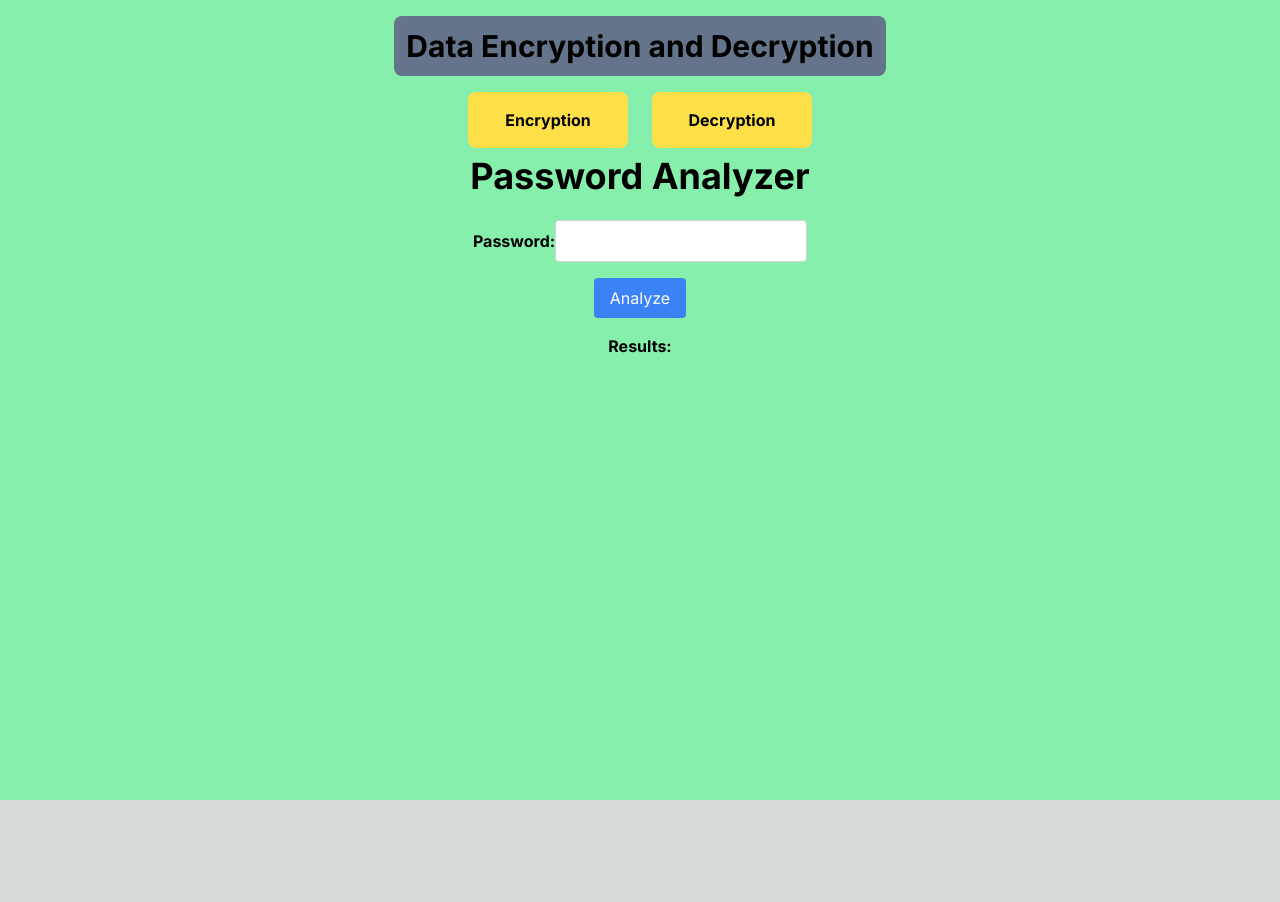
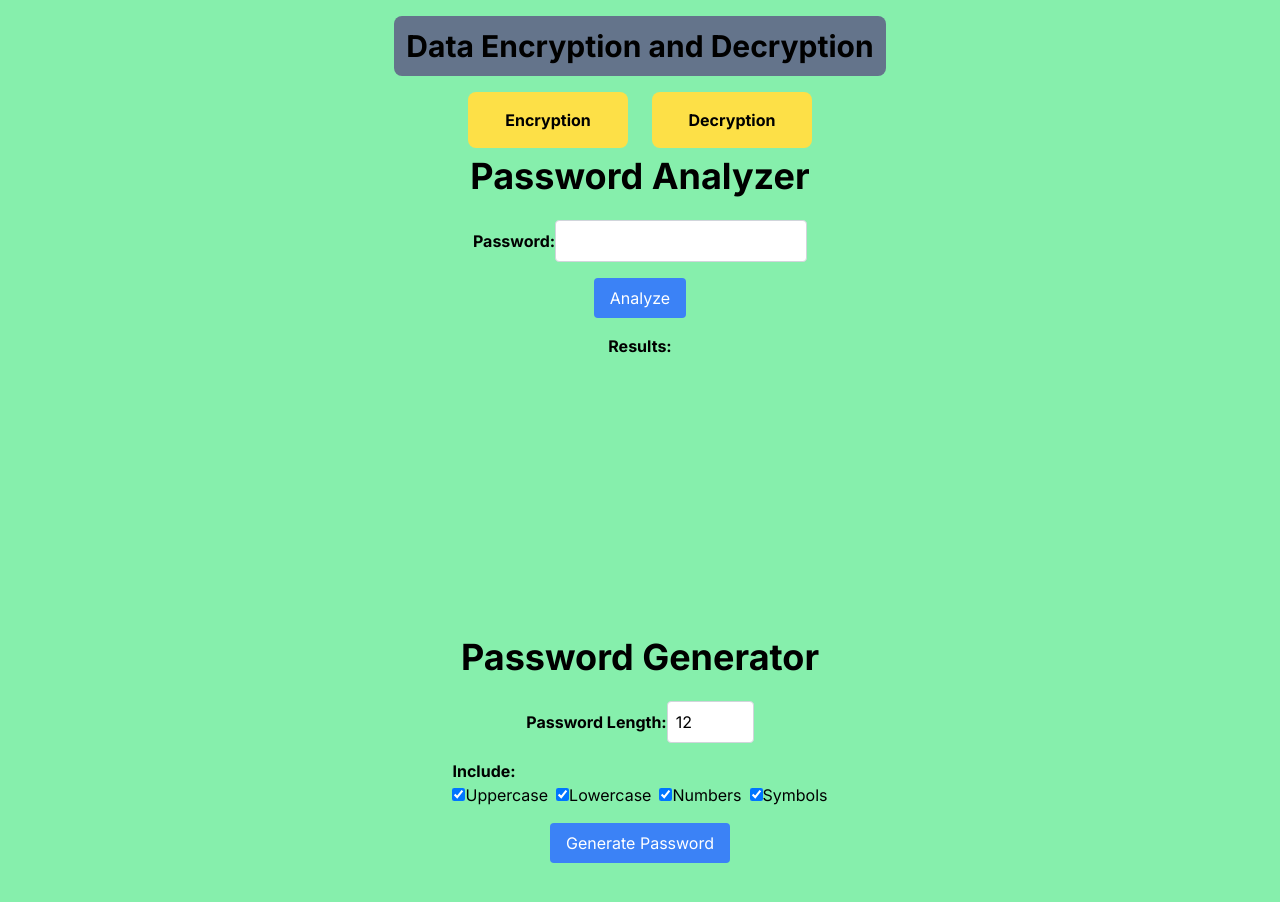
Before and after one commit to theisolatedmonk/secure-web-applicationreact, a Next.js app: page / in a window 1280 px wide. Shown: the top 902 px of the page. Before the commit the page ends 800 px from the top, so only its background shows below. Built offline with nearby package versions, Linux system fonts and the light colour scheme.

Commit message:
PasswordGenerator-implimented

```diff
--- /dev/null
+++ b/src/app/PasswordGenerator.tsx
@@ -0,0 +1,109 @@
+'use client'
+import React from 'react'
+
+import { useState } from 'react';
+
+export default function PasswordGenerator() {
+  const [passwordLength, setPasswordLength] = useState(12);
+  const [includeUppercase, setIncludeUppercase] = useState(true);
+  const [includeLowercase, setIncludeLowercase] = useState(true);
+  const [includeNumbers, setIncludeNumbers] = useState(true);
+  const [includeSymbols, setIncludeSymbols] = useState(true);
+  const [generatedPassword, setGeneratedPassword] = useState('');
+
+  const generatePassword = () => {
+    let characters = '';
+    let password = '';
+
+    if (includeUppercase) characters += 'ABCDEFGHIJKLMNOPQRSTUVWXYZ';
+    if (includeLowercase) characters += 'abcdefghijklmnopqrstuvwxyz';
+    if (includeNumbers) characters += '0123456789';
+    if (includeSymbols) characters += '!@#$%^&*()_+-=[]{}|;:,.<>?';
+
+    for (let i = 0; i < passwordLength; i++) {
+      const randomIndex = Math.floor(Math.random() * characters.length);
+      password += characters[randomIndex];
+    }
+
+    setGeneratedPassword(password);
+  };
+
+  return (
+    <div className="flex flex-col items-center justify-center min-h-screen py-2">
+      <h1 className="text-4xl font-bold mb-6">Password Generator</h1>
+      <div className="mb-4">
+        <label htmlFor="password-length" className="font-bold mb-2">
+          Password Length:
+        </label>
+        <input
+          type="number"
+          id="password-length"
+          className="border border-gray-300 rounded p-2"
+          value={passwordLength}
+          min={6}
+          max={32}
+          onChange={(e) => setPasswordLength(Number(e.target.value))}
+        />
+      </div>
+      <div className="mb-4">
+        <label className="font-bold mb-2">Include:</label>
+        <div className="flex gap-2">
+          <label>
+            <input
+              type="checkbox"
+              checked={includeUppercase}
+              onChange={() => setIncludeUppercase(!includeUppercase)}
+            />
+            Uppercase
+          </label>
+          <label>
+            <input
+              type="checkbox"
+              checked={includeLowercase}
+              onChange={() => setIncludeLowercase(!includeLowercase)}
+            />
+            Lowercase
+          </label>
+          <label>
+            <input
+              type="checkbox"
+              checked={includeNumbers}
+              onChange={() => setIncludeNumbers(!includeNumbers)}
+            />
+            Numbers
+          </label>
+          <label>
+            <input
+              type="checkbox"
+              checked={includeSymbols}
+              onChange={() => setIncludeSymbols(!includeSymbols)}
+            />
+            Symbols
+          </label>
+        </div>
+      </div>
+      <div className="mb-4">
+        <button
+          className="px-4 py-2 bg-blue-500 text-white rounded hover:bg-blue-600"
+          onClick={generatePassword}
+        >
+          Generate Password
+        </button>
+      </div>
+      {generatedPassword && (
+        <div className="border border-gray-300 rounded p-2">
+          <label htmlFor="generated-password" className="font-bold mb-2">
+            Generated Password:
+          </label>
+          <input
+            type="text"
+            id="generated-password"
+            className="border border-gray-300 rounded p-2"
+            value={generatedPassword}
+            readOnly
+          />
+        </div>
+      )}
+    </div>
+  );
+}
--- a/src/app/page.tsx
+++ b/src/app/page.tsx
@@ -12,6 +12,7 @@ import { useState } from 'react';
 import CryptoJS from 'crypto-js';
 import Encryption from './Encryption';
 import PasswordAnalyser from './PasswordAnalyser';
+import PasswordGenerator from './PasswordGenerator';
 
 export default function Home() {
 
@@ -20,6 +21,7 @@ export default function Home() {
     <div className="flex flex-col items-center min-h-screen py-2 text-black bg-green-300">
       <Encryption/>
       <PasswordAnalyser/>
+      <PasswordGenerator/>
     </div>
   );
 }
```
